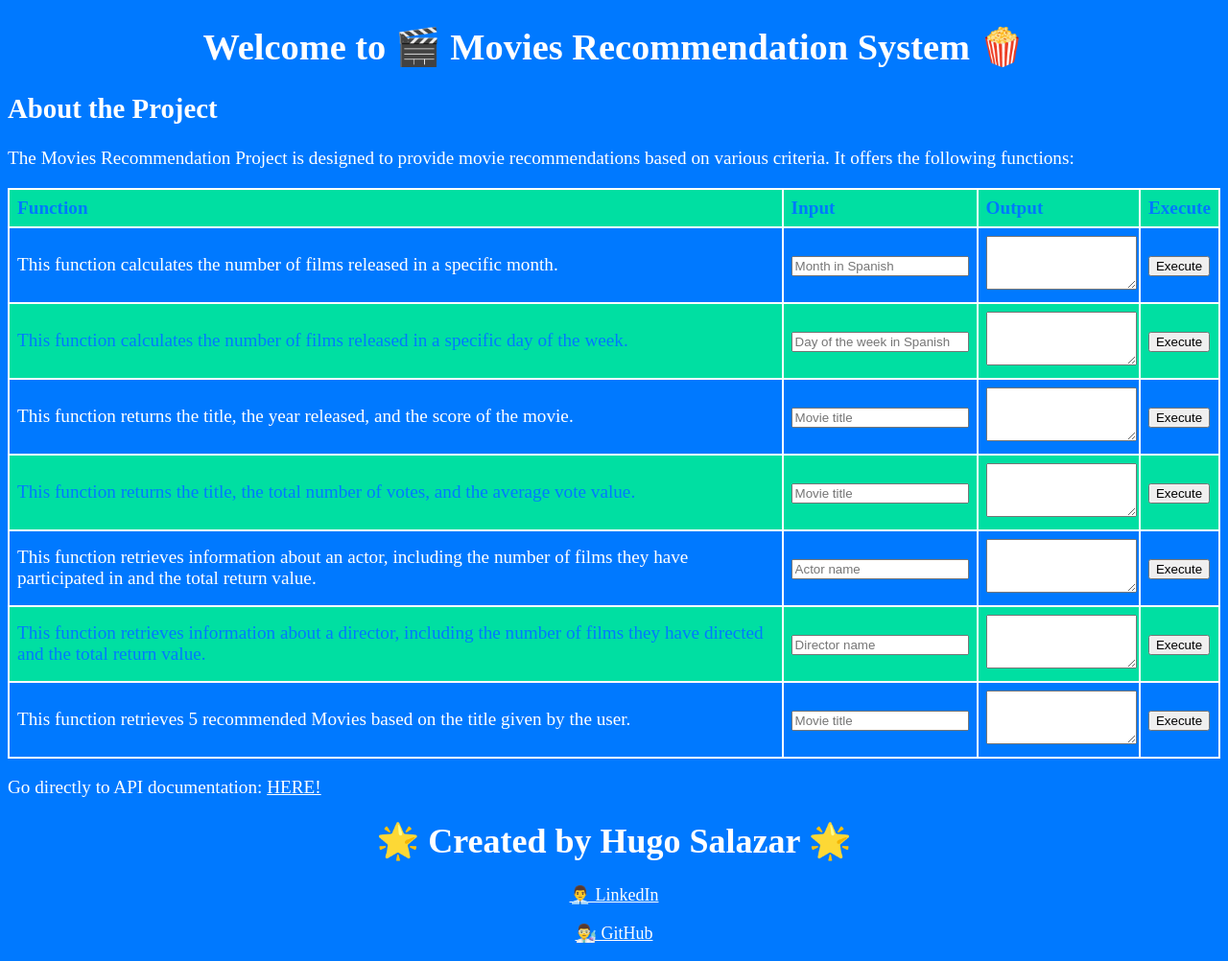
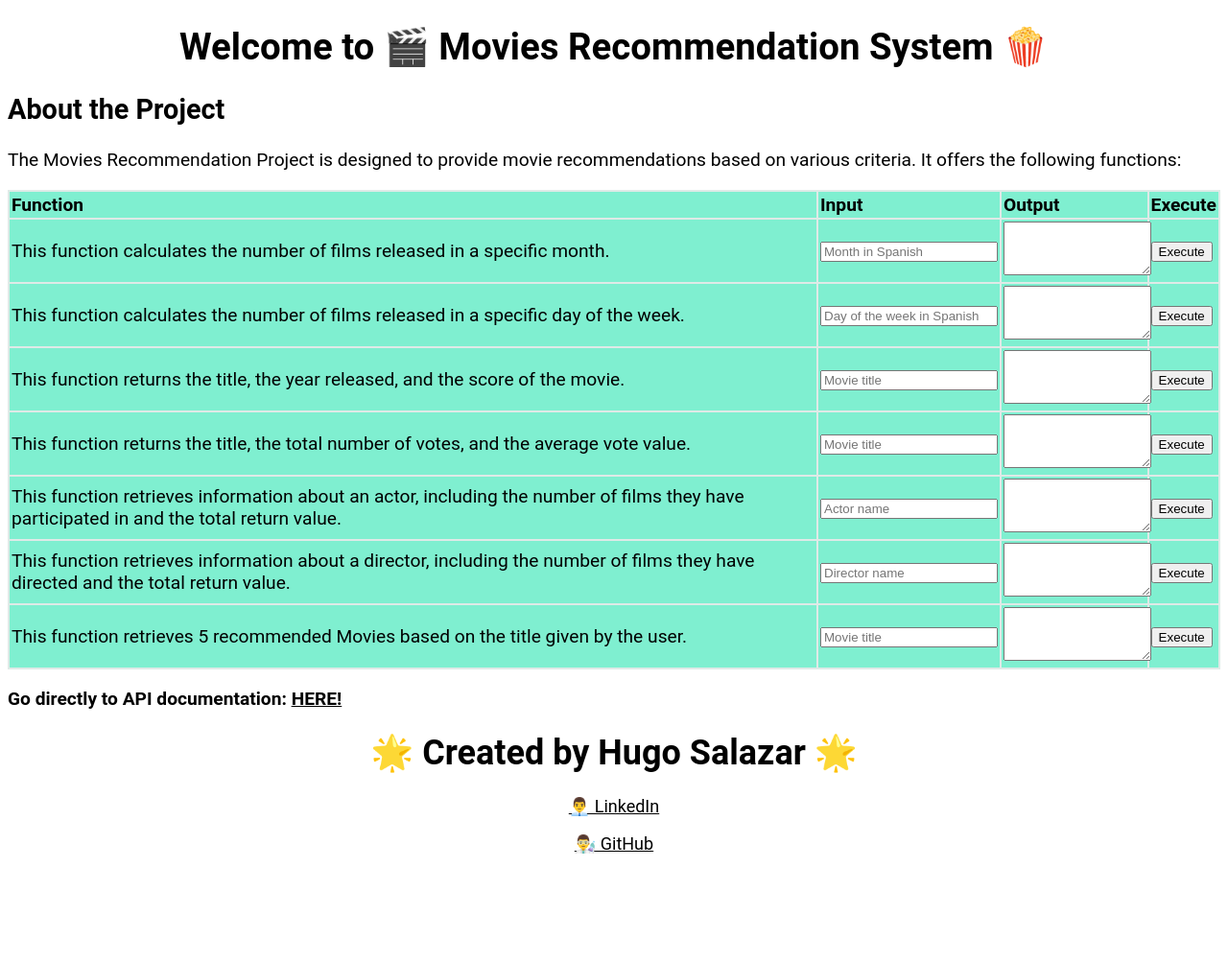
Before and after one commit to HugoSalazarS/movies, a FastAPI app: page / in a window 1280 px wide. Shown: the whole page at 96% size. After the commit the page ends 890 px from the top, so only its background shows below. Run offline with FastAPI, Linux system fonts and the light colour scheme; parts of the project's set-up code (start-up, migrations or seed data) failed here and were passed over.

Commit message:
new styles, ml model actualization

```diff
--- a/main.py
+++ b/main.py
@@ -331,7 +331,7 @@ clean_column_values(df1,'genre_id')
 
 # Create a term frequency matrix using CountVectorizer for relevant columns
 vectorizer = CountVectorizer()
-term_matrix = vectorizer.fit_transform(df1['genre_id'] + ' ' + df1['actor_id'] + ' ' + df1['title'] + ' ' + df1['popularity'].astype(str) + ' ' + df1['vote_average'].astype(str))
+term_matrix = vectorizer.fit_transform(df1['genre_id'] + ' ' + df1['actor_id'] + ' ' + df1['title'] + ' ' + df1['popularity'].astype(str) + ' ' + df1['vote_average'].astype(str)+ ' ' + df1['overview'].astype(str))
 
 # Function to get movies similar to a given movie
 def obtener_peliculas_similares(titulo, n=5):
--- a/static/styles.css
+++ b/static/styles.css
@@ -1,8 +1,9 @@
 body {
     text-align: left;
-    background-color: #0079FF;
+    background-color: white;
     font-size: larger;
-    color: white
+    font-family: "Roboto", "Helvetica", Arial, sans-serif;
+    color: black
 }
 
 h1 {
@@ -13,21 +14,20 @@ table {
     width: 100%;
     border-collapse: collapse;
     border: 2px solid white;
-    color: white
+    color: black
 }
 
 th, td {
-    padding: 8px;
-    border: 2px solid white;
+    padding: 2px;
+    border: 2px solid rgb(223, 234, 231)
 }
 
 tr:nth-child(even) {
-    background-color: #0079FF;
+    background-color: rgba(0, 223, 162, 0.5);
 }
 
 tr:nth-child(odd) {
-    background-color: #00DFA2;
-    color: #0079FF;
+    background-color: rgba(0, 223, 162, 0.5);
 }
 
 footer {
@@ -36,13 +36,13 @@ footer {
 }
 
 a {
-    color: white;
+    color: black;
     text-decoration: underline;
 }
 
 a:hover {
     background-color: white;
-    color: black;
+    color: #00DFA2;
 }
 
 .result-textarea {
--- a/templates/welcome.html
+++ b/templates/welcome.html
@@ -60,11 +60,11 @@
         <td><button onclick="executeAction('/recomendacion/{input}', document.getElementById('recommendationInput'), document.getElementById('recommendationOutput'))">Execute</button></td>
     </tr>
 </table>
-<p>Go directly to API documentation: <a href="/docs" target="_blank">HERE!</a></p>
+<p><b>Go directly to API documentation: <a href="/docs" target="_blank">HERE!</a></b></p>
     <footer>
         <p><h1>🌟 Created by Hugo Salazar 🌟</h1></p>
-        <p><a href="https://www.linkedin.com/in/hasalazars/">👨‍💼 LinkedIn</a></p>
-        <p><a href="https://github.com/HugoSalazarS">👨‍🔬 GitHub</a></p>
+        <p><a href="https://www.linkedin.com/in/hasalazars/" target="_blank">👨‍💼 LinkedIn</a></p>
+        <p><a href="https://github.com/HugoSalazarS" target="_blank">👨‍🔬 GitHub</a></p>
     </footer>
 </body>
 </html>
```
Also changed, not shown: 1 other file.
